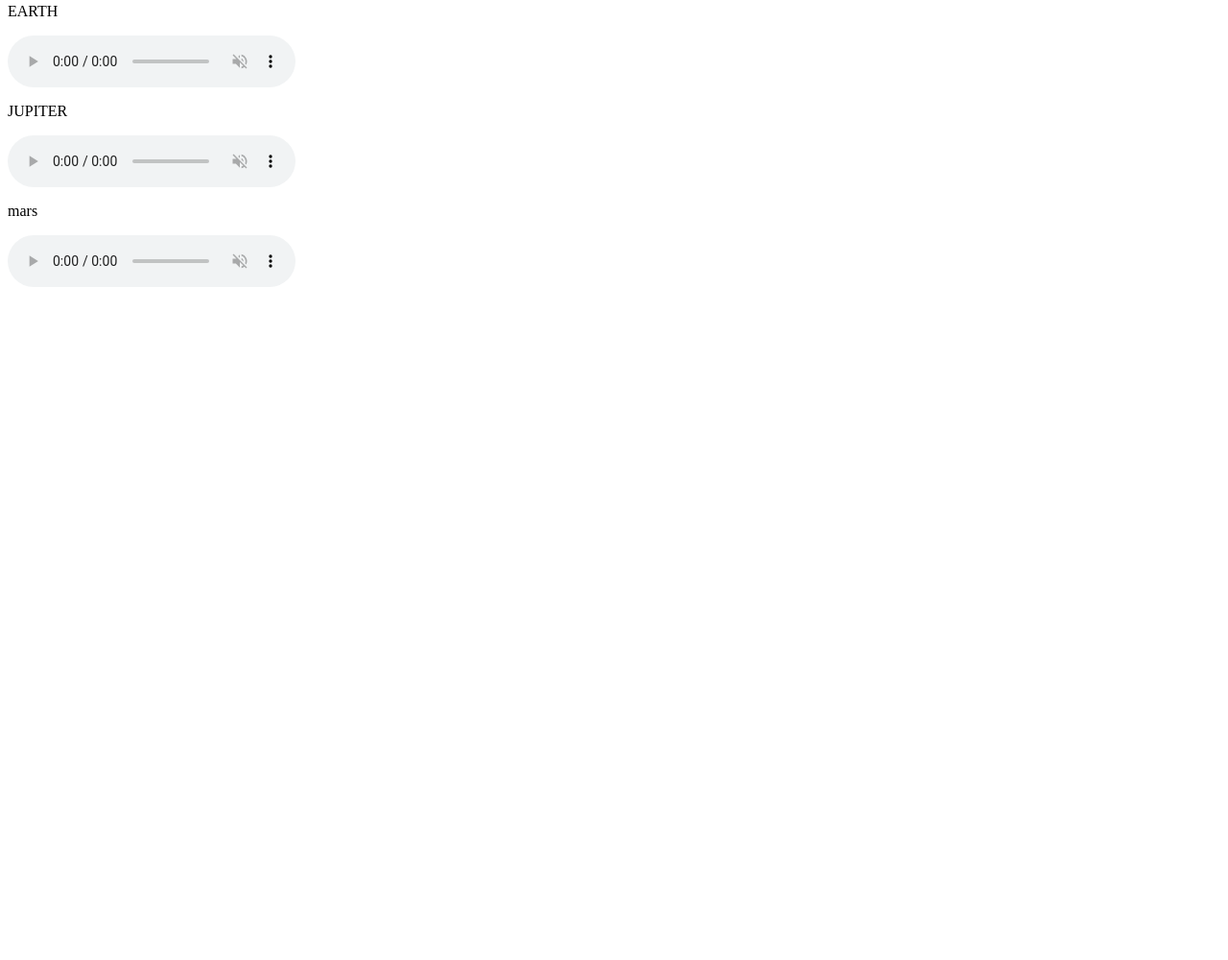
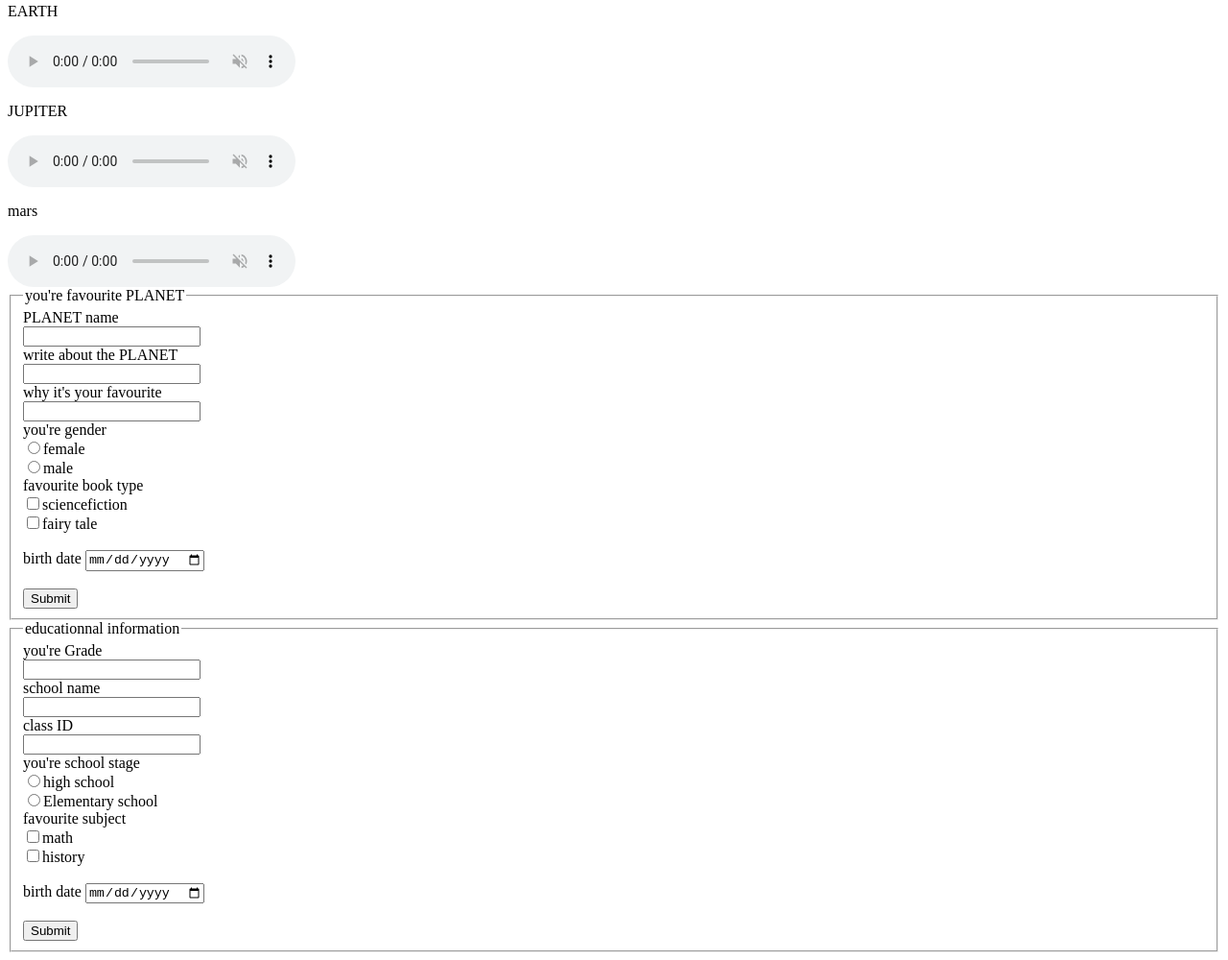
Before and after one commit to tajwar56aka/html-intro, a plain HTML site: page project4.html in a window 1280 px wide. Shown: the part 727-1727 px from the top of the page at 96% size. Before the commit the page ends 1034 px from the top, so only its background shows below. Drawn offline with Linux system fonts and the light colour scheme.

Commit message:
bg commit

```diff
--- a/project4.html
+++ b/project4.html
@@ -5,13 +5,11 @@
     <body>
         <p>welcome to <a href="https://spaceplace.nasa.gov/nebula/en/" </a>nebula</a> website </p>
 
-        <h2>the thing we will learn about</h2>
+        <h2> thing we will learn about</h2>
         <ul>
             <li>about planet </il>
                 <li>also about Galaxy  </il>
-                    <li>about magnetic system </il>
-        </ul>
-    </ul>
+                    <li>about magnetic system </il></ul>
     <table  border="20" width="500px" height="500px"
     <tr>
         <th>planet name</th>
@@ -75,5 +73,44 @@
 <audio controls autoplay muted>
     <source src="jupiter.mp3" type="">
 </audio>
+<from>
+    <fieldset>
+        <legend>you're favourite PLANET</legend>
+    <label>PLANET name</label><br>
+    <input text="name"><br>
+    <label>write about the PLANET</label><br>
+    <input text="email"><br>
+    <label>why it's your favourite</labell><br>
+    <input text="password"><br>
+    <label>you're gender</label><br>
+    <input type="radio" name="Gender">female<br>
+    <input type="radio" name="Gender">male<br>
+    <label>favourite book type</label><br>
+    <input type="checkbox" id="sport">sciencefiction<br>
+    <input type="checkbox" id="sport">fairy tale<br><br>
+ <label>birth date </label>
+    <input type="date"><br><br>
+    <input type="submit">
+</fieldset>
+<fieldset>
+    <legend>educationnal information</legend>
+    <label>you're Grade</label><br>
+    <input text="name"><br>
+    <label>school name</label><br>
+    <input text="email"><br>
+    <label>class ID</labell><br>
+    <input text="password"><br>
+    <label>you're school stage</label><br>
+    <input type="radio" name="you're school stage">high school<br>
+    <input type="radio" name="you're school stage">Elementary school<br>
+    <label>favourite subject</label><br>
+    <input type="checkbox" id="favourite subject">math<br>
+    <input type="checkbox" id="favourite subject">history<br><br>
+ <label>birth date </label>
+    <input type="date"><br><br>
+    <input type="submit">
+</fieldset>
+
+ </from>
     </body>
 </html>
```
Also changed, not shown: 1 other file.
